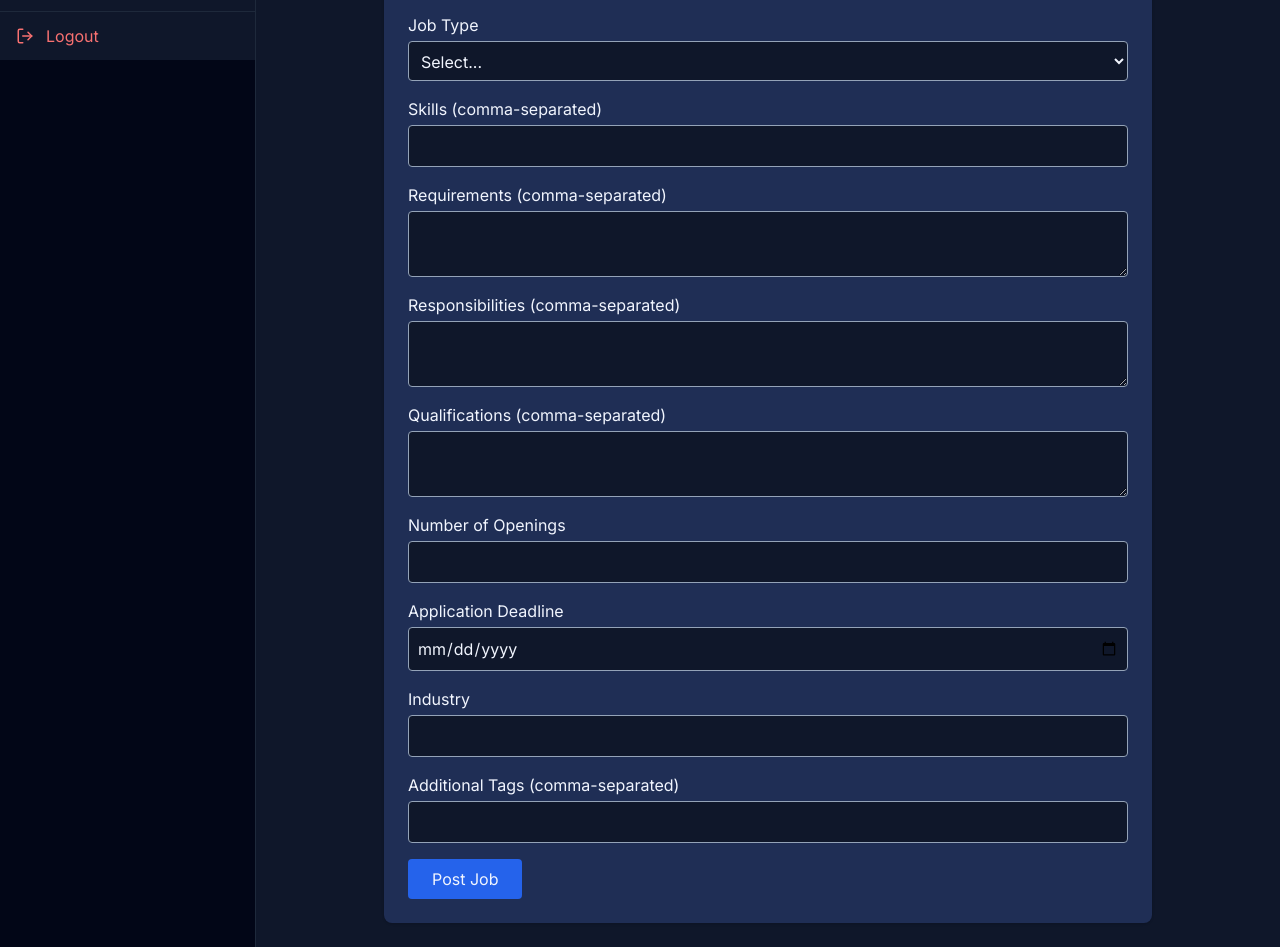
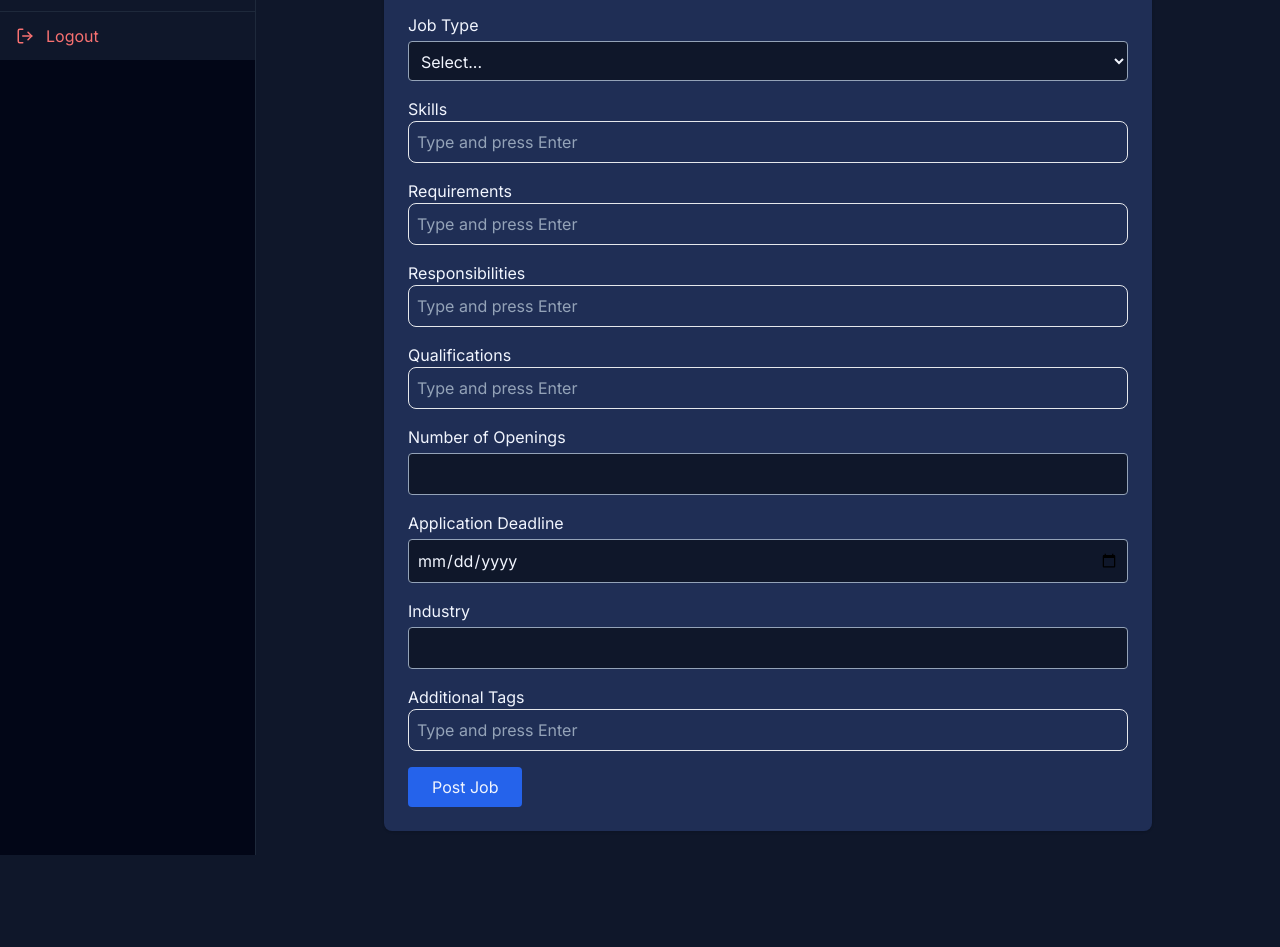
Before and after one commit to gopi-c-k/connecthire, a React (Create React App) app in the folder client/: page /company/job-post in a window 1280 px wide. Shown: the part 740-1687 px from the top of the page. After the commit the page ends 1595 px from the top, so only its background shows below. Built offline with nearby package versions, Linux system fonts and the light colour scheme.

Commit message:
Integrated ChipInput into JobPosting fields

```diff
--- a/client/src/pages/AnkitaPages/COMPANY/JobPosting.jsx
+++ b/client/src/pages/AnkitaPages/COMPANY/JobPosting.jsx
@@ -2,6 +2,7 @@ import React, { useState } from "react";
 import { useNavigate } from "react-router-dom";
 import CompanyLayout from "../layouts/CompanyLayout";
 import api from "../../../secureApi";
+import { ChipInput } from "../../../components/ChipInput"; // ✅ Chip input component
 
 const JobPosting = () => {
   const navigate = useNavigate();
@@ -13,15 +14,15 @@ const JobPosting = () => {
     duration: "",
     salaryRange: { min: "", max: "", currency: "USD" },
     experienceLevel: "",
-    skills: "",
+    skills: [],
     jobType: "",
-    requirements: "",
-    responsibilities: "",
-    qualifications: "",
+    requirements: [],
+    responsibilities: [],
+    qualifications: [],
     openings: "",
     applicationDeadline: "",
     industry: "",
-    additionalTags: "",
+    additionalTags: [],
   });
 
   const inputClasses =
@@ -40,6 +41,10 @@ const JobPosting = () => {
     }
   };
 
+  const handleChipChange = (name, values) => {
+    setFormData((prev) => ({ ...prev, [name]: values }));
+  };
+
   const handleSubmit = async (e) => {
     e.preventDefault();
 
@@ -52,11 +57,6 @@ const JobPosting = () => {
     const payload = {
       ...formData,
       jobType: safeJobType,
-      skills: formData.skills ? formData.skills.split(",").map((s) => s.trim()).filter(Boolean) : [],
-      requirements: formData.requirements ? formData.requirements.split(",").map((r) => r.trim()).filter(Boolean) : [],
-      responsibilities: formData.responsibilities ? formData.responsibilities.split(",").map((r) => r.trim()).filter(Boolean) : [],
-      qualifications: formData.qualifications ? formData.qualifications.split(",").map((q) => q.trim()).filter(Boolean) : [],
-      additionalTags: formData.additionalTags ? formData.additionalTags.split(",").map((t) => t.trim()).filter(Boolean) : [],
     };
 
     try {
@@ -200,49 +200,37 @@ const JobPosting = () => {
 
           {/* Skills */}
           <label className="block">
-            <span className="font-medium">Skills (comma-separated)</span>
-            <input
-              type="text"
-              name="skills"
-              value={formData.skills}
-              onChange={handleChange}
-              className={inputClasses}
+            <span className="font-medium">Skills</span>
+            <ChipInput
+              values={formData.skills}
+              onChange={(values) => handleChipChange("skills", values)}
             />
           </label>
 
           {/* Requirements */}
           <label className="block">
-            <span className="font-medium">Requirements (comma-separated)</span>
-            <textarea
-              name="requirements"
-              value={formData.requirements}
-              onChange={handleChange}
-              className={inputClasses}
-              rows="2"
+            <span className="font-medium">Requirements</span>
+            <ChipInput
+              values={formData.requirements}
+              onChange={(values) => handleChipChange("requirements", values)}
             />
           </label>
 
           {/* Responsibilities */}
           <label className="block">
-            <span className="font-medium">Responsibilities (comma-separated)</span>
-            <textarea
-              name="responsibilities"
-              value={formData.responsibilities}
-              onChange={handleChange}
-              className={inputClasses}
-              rows="2"
+            <span className="font-medium">Responsibilities</span>
+            <ChipInput
+              values={formData.responsibilities}
+              onChange={(values) => handleChipChange("responsibilities", values)}
             />
           </label>
 
           {/* Qualifications */}
           <label className="block">
-            <span className="font-medium">Qualifications (comma-separated)</span>
-            <textarea
-              name="qualifications"
-              value={formData.qualifications}
-              onChange={handleChange}
-              className={inputClasses}
-              rows="2"
+            <span className="font-medium">Qualifications</span>
+            <ChipInput
+              values={formData.qualifications}
+              onChange={(values) => handleChipChange("qualifications", values)}
             />
           </label>
 
@@ -284,13 +272,10 @@ const JobPosting = () => {
 
           {/* Additional Tags */}
           <label className="block">
-            <span className="font-medium">Additional Tags (comma-separated)</span>
-            <input
-              type="text"
-              name="additionalTags"
-              value={formData.additionalTags}
-              onChange={handleChange}
-              className={inputClasses}
+            <span className="font-medium">Additional Tags</span>
+            <ChipInput
+              values={formData.additionalTags}
+              onChange={(values) => handleChipChange("additionalTags", values)}
             />
           </label>
 
```
